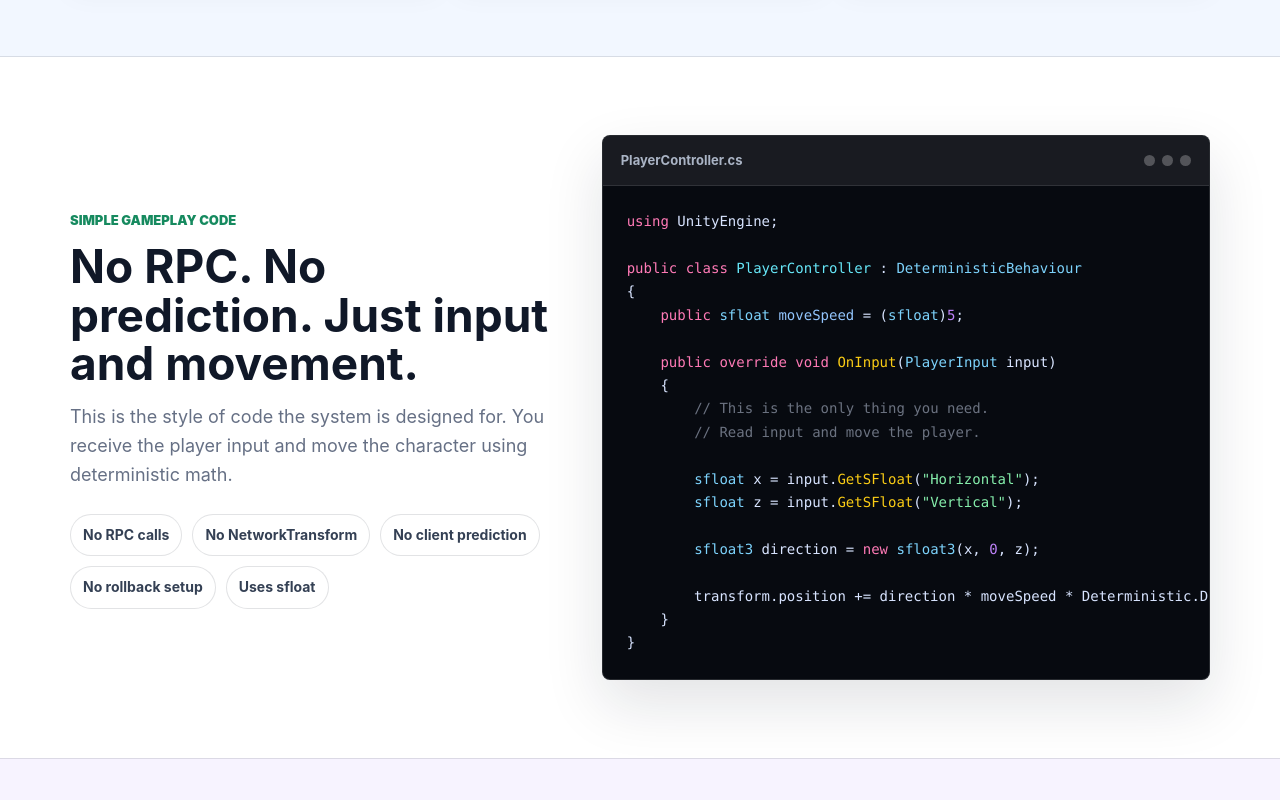
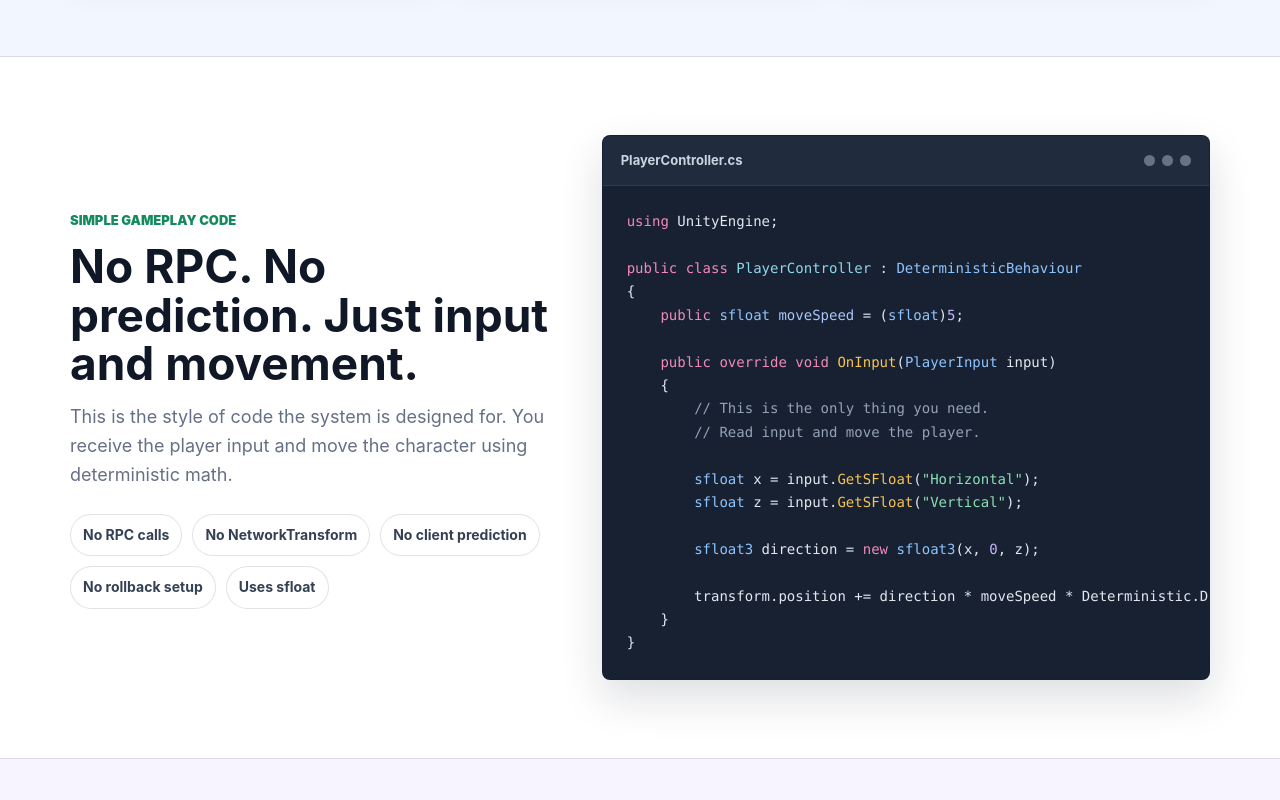
Before and after one commit to LuisDevYT/EasyNet, a plain HTML site: page index-light.html in a window 1280 px wide. Shown: the part 1280-2080 px from the top of the page. Drawn offline with Linux system fonts and the light colour scheme.

Commit message:
Soften light code block contrast

```diff
--- a/index-light.html
+++ b/index-light.html
@@ -325,11 +325,11 @@
     }
 
     .code-card {
-      background: #070a10;
-      border: 1px solid rgba(255,255,255,0.13);
+      background: #182131;
+      border: 1px solid rgba(15,23,42,0.12);
       border-radius: 8px;
       overflow: hidden;
-      box-shadow: var(--shadow);
+      box-shadow: 0 18px 44px rgba(15,23,42,0.14);
     }
 
     .code-header {
@@ -337,9 +337,9 @@
       align-items: center;
       justify-content: space-between;
       padding: 14px 18px;
-      background: rgba(255,255,255,0.07);
-      border-bottom: 1px solid rgba(255,255,255,0.1);
-      color: #aab4c5;
+      background: #202b3d;
+      border-bottom: 1px solid rgba(255,255,255,0.08);
+      color: #cbd5e1;
       font-size: 13px;
       font-weight: 700;
     }
@@ -353,14 +353,14 @@
       width: 11px;
       height: 11px;
       border-radius: 50%;
-      background: rgba(255,255,255,0.25);
+      background: rgba(203,213,225,0.42);
     }
 
     pre {
       margin: 0;
       padding: 24px;
       overflow-x: auto;
-      color: #d8e4ff;
+      color: #e2e8f0;
       font-size: 14px;
       line-height: 1.6;
     }
@@ -369,14 +369,14 @@
       font-family: "SFMono-Regular", Consolas, "Liberation Mono", monospace;
     }
 
-    .kw { color: #ff7ab6; }
-    .type { color: #7dd3fc; }
-    .fn { color: #facc15; }
-    .str { color: #86efac; }
-    .num { color: #c084fc; }
-    .comment { color: #6b7280; }
-    .prop { color: #93c5fd; }
-    .class { color: #67e8f9; }
+    .kw { color: #f08ab8; }
+    .type { color: #8ec5ff; }
+    .fn { color: #f5c451; }
+    .str { color: #8be0b6; }
+    .num { color: #c7b7ff; }
+    .comment { color: #94a3b8; }
+    .prop { color: #a8c7fa; }
+    .class { color: #8fd8ee; }
 
     .pricing-grid {
       display: grid;
```
